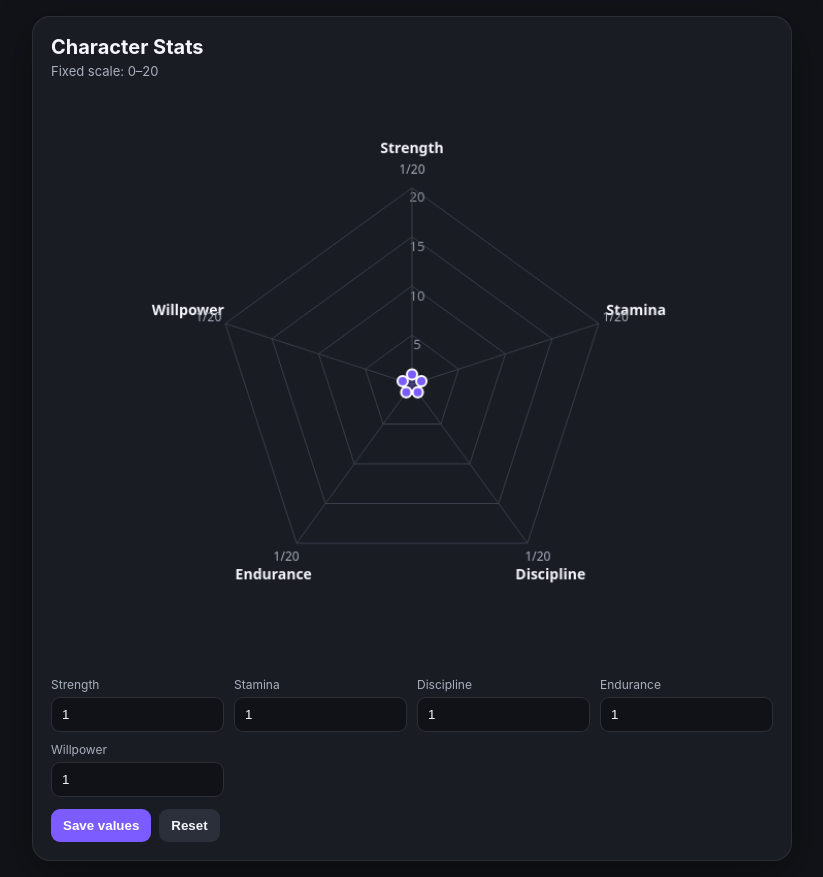
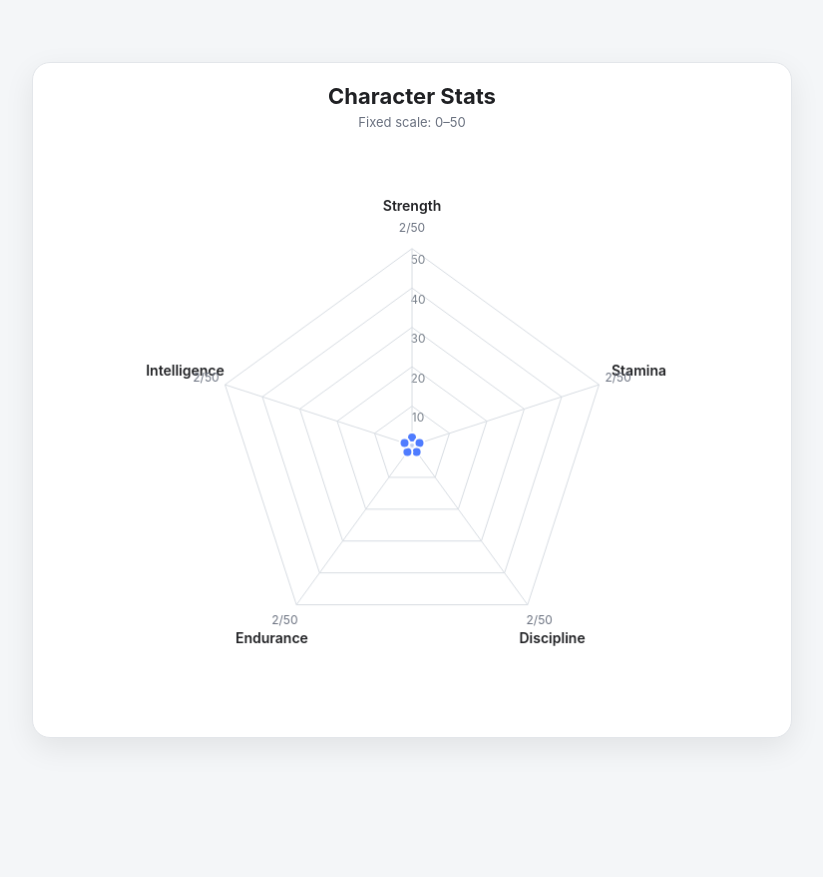
Before and after one commit to Moonbeam111/notion-radar-widget, a plain HTML site: page index.html in a window 1280 px wide. Shown: the whole page, without its empty margins (228-1051 px from the left). After the commit the page ends 800 px from the top, so only its background shows below. Drawn offline with Linux system fonts and the light colour scheme.

Commit message:
Update index.html

```diff
--- a/index.html
+++ b/index.html
@@ -1,217 +1,206 @@
 <!doctype html>
 <html lang="en">
 <head>
-<meta charset="utf-8" />
-<meta name="viewport" content="width=device-width,initial-scale=1" />
-<title>20-Point Radar Stats</title>
+<meta charset="utf-8">
+<meta name="viewport" content="width=device-width, initial-scale=1">
+<title>Character Stats</title>
 <style>
   :root{
-    --bg:#111318;
-    --card:#191c23;
-    --text:#f4f6fb;
-    --muted:#aab0bf;
-    --grid:#3a404d;
-    --accent:#7c5cff;
-    --fill:rgba(124,92,255,.28);
+    --page:#f4f6f8;
+    --card:#ffffff;
+    --text:#202124;
+    --muted:#6b7280;
+    --grid:#d7dce2;
+    --accent:#4f7cff;
+    --fill:rgba(79,124,255,.18);
   }
+
   *{box-sizing:border-box}
+
   body{
     margin:0;
     min-height:100vh;
-    background:var(--bg);
+    display:grid;
+    place-items:center;
+    padding:18px;
+    background:var(--page);
     color:var(--text);
     font-family:Inter,system-ui,-apple-system,Segoe UI,Roboto,Arial,sans-serif;
-    display:grid;
-    place-items:center;
-    padding:16px;
   }
+
   .card{
     width:min(760px,100%);
     background:var(--card);
-    border:1px solid rgba(255,255,255,.08);
+    border:1px solid #e3e6ea;
     border-radius:18px;
-    padding:18px;
-    box-shadow:0 12px 40px rgba(0,0,0,.35);
+    padding:20px;
+    box-shadow:0 10px 30px rgba(0,0,0,.08);
   }
-  .top{
-    display:flex;
-    justify-content:space-between;
-    align-items:center;
-    gap:12px;
-    margin-bottom:8px;
+
+  h1{
+    margin:0;
+    font-size:22px;
+    text-align:center;
   }
-  h1{font-size:20px;margin:0}
-  .sub{color:var(--muted);font-size:13px;margin:4px 0 0}
-  canvas{width:100%;height:auto;display:block}
-  .editor{
-    display:grid;
-    grid-template-columns:repeat(auto-fit,minmax(150px,1fr));
-    gap:10px;
-    margin-top:12px;
+
+  .subtitle{
+    margin:5px 0 8px;
+    color:var(--muted);
+    font-size:13px;
+    text-align:center;
   }
-  label{
-    color:var(--muted);
-    font-size:12px;
-    display:grid;
-    gap:5px;
+
+  canvas{
+    width:100%;
+    height:auto;
+    display:block;
   }
-  input{
-    width:100%;
-    padding:9px 10px;
-    border-radius:9px;
-    border:1px solid rgba(255,255,255,.12);
-    background:#101218;
-    color:var(--text);
-  }
-  .buttons{
-    display:flex;
-    gap:8px;
-    margin-top:12px;
-    flex-wrap:wrap;
-  }
-  button{
-    border:0;
-    border-radius:9px;
-    padding:9px 12px;
-    cursor:pointer;
-    font-weight:700;
-  }
-  .primary{background:var(--accent);color:white}
-  .secondary{background:#2a2f3a;color:var(--text)}
 </style>
 </head>
 <body>
-<div class="card">
-  <div class="top">
-    <div>
-      <h1>Character Stats</h1>
-      <div class="sub">Fixed scale: 0–20</div>
-    </div>
+  <div class="card">
+    <h1>Character Stats</h1>
+    <div class="subtitle">Fixed scale: 0–50</div>
+    <canvas id="radar" width="720" height="580"></canvas>
   </div>
 
-  <canvas id="radar" width="700" height="560"></canvas>
+<script>
+/*
+  EDIT YOUR VALUES HERE.
+  Keep each value between 0 and 50.
+*/
+const labels = [
+  "Strength",
+  "Stamina",
+  "Discipline",
+  "Endurance",
+  "Intelligence"
+];
 
-  <div class="editor" id="editor"></div>
-  <div class="buttons">
-    <button class="primary" id="saveBtn">Save values</button>
-    <button class="secondary" id="resetBtn">Reset</button>
-  </div>
-</div>
-
-<script>
-const labels = ["Strength","Stamina","Discipline","Endurance","Willpower"];
-const defaults = [1,1,1,1,1];
-let values = JSON.parse(localStorage.getItem("radarValues") || "null") || defaults.slice();
+const values = [
+  2,
+  2,
+  2,
+  2,
+  2
+];
 
 const canvas = document.getElementById("radar");
 const ctx = canvas.getContext("2d");
-const editor = document.getElementById("editor");
 
-function clamp(n){ return Math.max(0, Math.min(20, Number(n)||0)); }
-
-labels.forEach((label,i)=>{
-  const wrap=document.createElement("label");
-  wrap.textContent=label;
-  const input=document.createElement("input");
-  input.type="number";
-  input.min="0";
-  input.max="20";
-  input.step="1";
-  input.value=values[i];
-  input.dataset.index=i;
-  input.addEventListener("input",()=>{
-    values[i]=clamp(input.value);
-    draw();
-  });
-  wrap.appendChild(input);
-  editor.appendChild(wrap);
-});
-
-function point(cx,cy,r,angle){
-  return [cx + Math.cos(angle)*r, cy + Math.sin(angle)*r];
+function clamp(value){
+  return Math.max(0, Math.min(50, Number(value) || 0));
 }
 
-function polygon(points, stroke, fill, width=1){
+function point(cx, cy, radius, angle){
+  return [
+    cx + Math.cos(angle) * radius,
+    cy + Math.sin(angle) * radius
+  ];
+}
+
+function polygon(points, stroke, fill, width = 1){
   ctx.beginPath();
-  points.forEach((p,i)=> i ? ctx.lineTo(p[0],p[1]) : ctx.moveTo(p[0],p[1]));
+
+  points.forEach((p, index) => {
+    if(index === 0){
+      ctx.moveTo(p[0], p[1]);
+    }else{
+      ctx.lineTo(p[0], p[1]);
+    }
+  });
+
   ctx.closePath();
-  if(fill){ctx.fillStyle=fill;ctx.fill();}
-  ctx.strokeStyle=stroke;
-  ctx.lineWidth=width;
+
+  if(fill){
+    ctx.fillStyle = fill;
+    ctx.fill();
+  }
+
+  ctx.strokeStyle = stroke;
+  ctx.lineWidth = width;
   ctx.stroke();
 }
 
 function draw(){
-  const w=canvas.width,h=canvas.height;
-  ctx.clearRect(0,0,w,h);
+  const width = canvas.width;
+  const height = canvas.height;
 
-  const cx=w/2, cy=h/2+8;
-  const maxR=Math.min(w,h)*0.34;
-  const n=labels.length;
-  const start=-Math.PI/2;
+  ctx.clearRect(0, 0, width, height);
 
-  ctx.font="13px system-ui";
-  ctx.textAlign="center";
-  ctx.textBaseline="middle";
+  const cx = width / 2;
+  const cy = height / 2 + 18;
+  const maxRadius = Math.min(width, height) * 0.34;
+  const count = labels.length;
+  const startAngle = -Math.PI / 2;
 
-  for(let ring=1; ring<=4; ring++){
-    const r=maxR*(ring/4);
-    const pts=[];
-    for(let i=0;i<n;i++) pts.push(point(cx,cy,r,start+i*2*Math.PI/n));
-    polygon(pts,"#3a404d",null,1);
-    ctx.fillStyle="#8f96a7";
-    ctx.fillText(String(ring*5),cx+5,cy-r+10);
+  ctx.textAlign = "center";
+  ctx.textBaseline = "middle";
+
+  for(let ring = 1; ring <= 5; ring++){
+    const radius = maxRadius * (ring / 5);
+    const ringPoints = [];
+
+    for(let i = 0; i < count; i++){
+      ringPoints.push(
+        point(cx, cy, radius, startAngle + i * 2 * Math.PI / count)
+      );
+    }
+
+    polygon(ringPoints, "#d7dce2", null, 1);
+
+    ctx.fillStyle = "#7a828c";
+    ctx.font = "12px Inter, Arial, sans-serif";
+    ctx.fillText(String(ring * 10), cx + 6, cy - radius + 12);
   }
 
-  for(let i=0;i<n;i++){
-    const p=point(cx,cy,maxR,start+i*2*Math.PI/n);
+  for(let i = 0; i < count; i++){
+    const angle = startAngle + i * 2 * Math.PI / count;
+    const outer = point(cx, cy, maxRadius, angle);
+
     ctx.beginPath();
-    ctx.moveTo(cx,cy);
-    ctx.lineTo(p[0],p[1]);
-    ctx.strokeStyle="#3a404d";
+    ctx.moveTo(cx, cy);
+    ctx.lineTo(outer[0], outer[1]);
+    ctx.strokeStyle = "#d7dce2";
+    ctx.lineWidth = 1;
     ctx.stroke();
 
-    const lp=point(cx,cy,maxR+38,start+i*2*Math.PI/n);
-    ctx.fillStyle="#f4f6fb";
-    ctx.font="bold 14px system-ui";
-    ctx.fillText(labels[i],lp[0],lp[1]);
+    const labelPoint = point(cx, cy, maxRadius + 42, angle);
 
-    const vp=point(cx,cy,maxR+17,start+i*2*Math.PI/n);
-    ctx.fillStyle="#aab0bf";
-    ctx.font="12px system-ui";
-    ctx.fillText(values[i]+"/20",vp[0],vp[1]);
+    ctx.fillStyle = "#202124";
+    ctx.font = "600 14px Inter, Arial, sans-serif";
+    ctx.fillText(labels[i], labelPoint[0], labelPoint[1]);
+
+    const valuePoint = point(cx, cy, maxRadius + 20, angle);
+
+    ctx.fillStyle = "#6b7280";
+    ctx.font = "12px Inter, Arial, sans-serif";
+    ctx.fillText(`${clamp(values[i])}/50`, valuePoint[0], valuePoint[1]);
   }
 
-  const dataPts=[];
-  for(let i=0;i<n;i++){
-    const r=maxR*(clamp(values[i])/20);
-    dataPts.push(point(cx,cy,r,start+i*2*Math.PI/n));
-  }
-  polygon(dataPts,"#7c5cff","rgba(124,92,255,.28)",3);
+  const dataPoints = values.map((value, i) => {
+    const angle = startAngle + i * 2 * Math.PI / count;
+    const radius = maxRadius * (clamp(value) / 50);
+    return point(cx, cy, radius, angle);
+  });
 
-  dataPts.forEach(p=>{
+  polygon(
+    dataPoints,
+    "#4f7cff",
+    "rgba(79,124,255,.18)",
+    3
+  );
+
+  dataPoints.forEach(p => {
     ctx.beginPath();
-    ctx.arc(p[0],p[1],5,0,Math.PI*2);
-    ctx.fillStyle="#7c5cff";
+    ctx.arc(p[0], p[1], 5, 0, Math.PI * 2);
+    ctx.fillStyle = "#4f7cff";
     ctx.fill();
-    ctx.strokeStyle="#ffffff";
-    ctx.lineWidth=2;
+    ctx.strokeStyle = "#ffffff";
+    ctx.lineWidth = 2;
     ctx.stroke();
   });
 }
-
-document.getElementById("saveBtn").onclick=()=>{
-  values=values.map(clamp);
-  localStorage.setItem("radarValues",JSON.stringify(values));
-  draw();
-};
-
-document.getElementById("resetBtn").onclick=()=>{
-  values=defaults.slice();
-  [...editor.querySelectorAll("input")].forEach((el,i)=>el.value=values[i]);
-  localStorage.removeItem("radarValues");
-  draw();
-};
 
 draw();
 </script>
```
